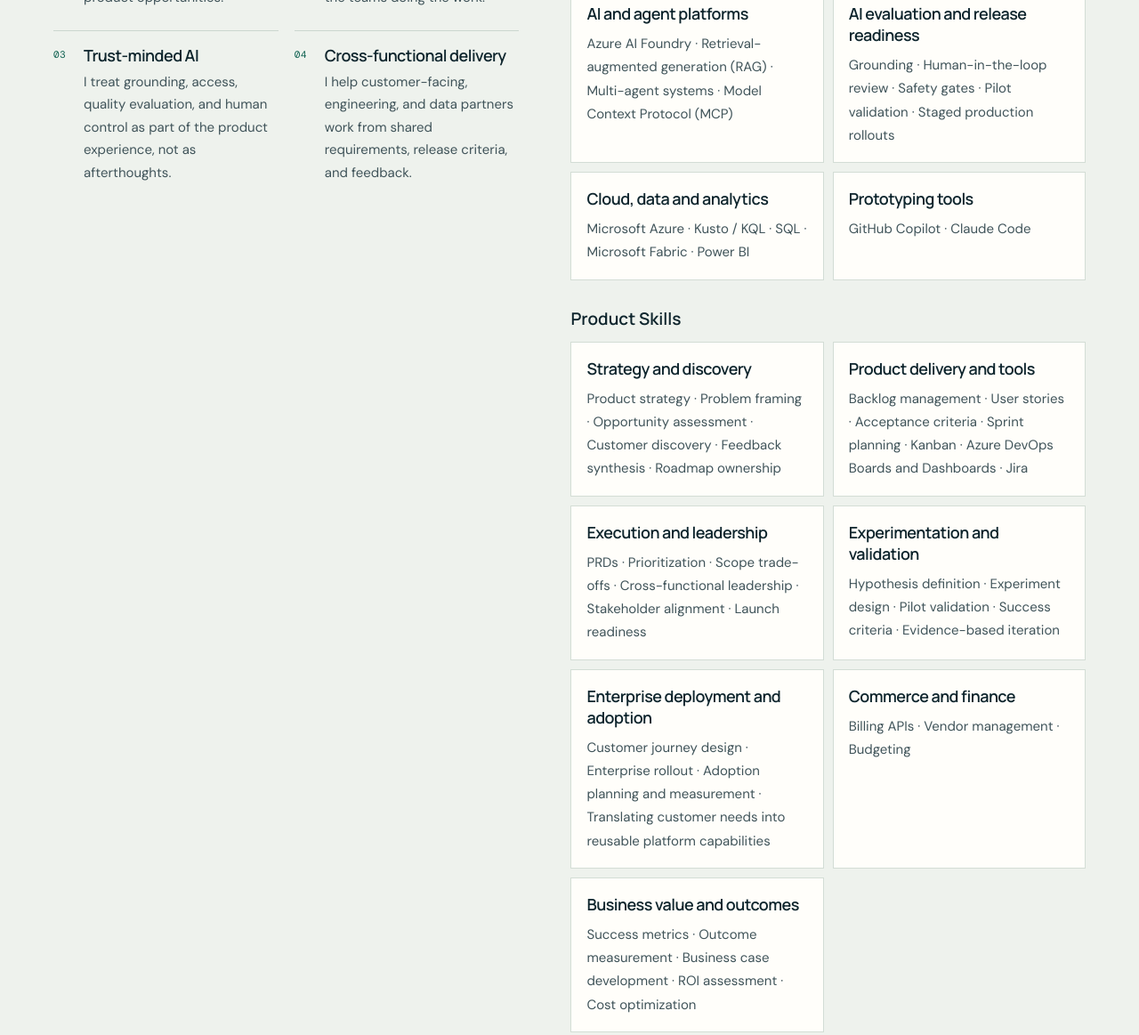
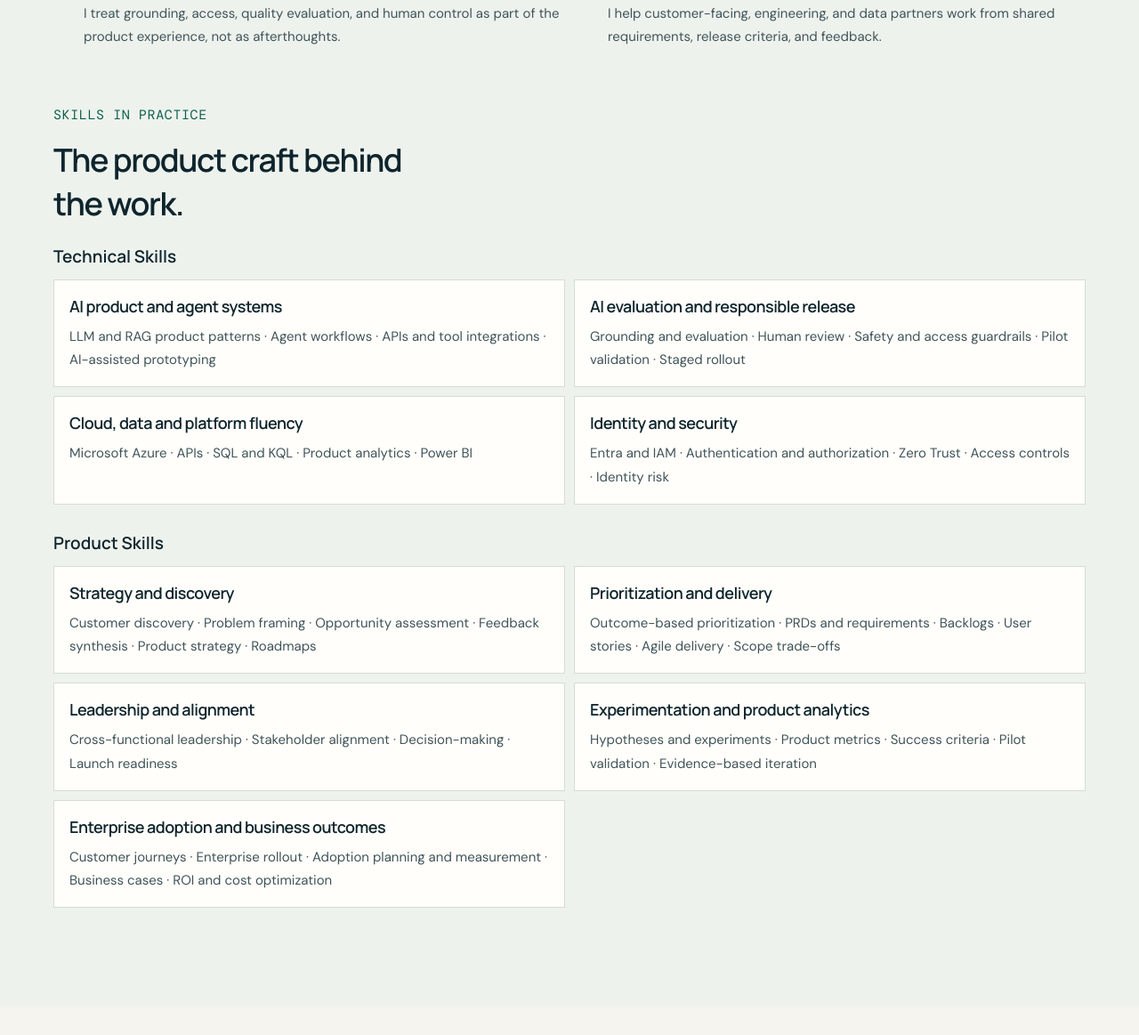
Before and after one commit to HarpreetSMatharoo/harpreetsmatharoo.github.io, a plain HTML site: page index.html in a window 1280 px wide. Shown: the part 3417-4580 px from the top of the page at 89% size. Drawn offline with nearby package versions, Linux system fonts and the light colour scheme.

Commit message:
Stack portfolio details and refine skills
Co-authored-by: Copilot <223556219+Copilot@users.noreply.github.com>

```diff
--- a/index.html
+++ b/index.html
@@ -269,28 +269,20 @@
                 <h4 class="skills-category-title" id="technical-skills-title">Technical Skills</h4>
                 <div class="skills-grid">
                   <article class="skill-group">
-                    <h5>Entra</h5>
-                    <p>Identity and access management · OAuth · SAML · OIDC · Easy Auth · B2C</p>
+                    <h5>AI product and agent systems</h5>
+                    <p>LLM and RAG product patterns · Agent workflows · APIs and tool integrations · AI-assisted prototyping</p>
                   </article>
                   <article class="skill-group">
-                    <h5>Security and access controls</h5>
-                    <p>Conditional Access · Identity Protection · Zero Trust principles · Identity risk assessment</p>
+                    <h5>AI evaluation and responsible release</h5>
+                    <p>Grounding and evaluation · Human review · Safety and access guardrails · Pilot validation · Staged rollout</p>
                   </article>
                   <article class="skill-group">
-                    <h5>AI and agent platforms</h5>
-                    <p>Azure AI Foundry · Retrieval-augmented generation (RAG) · Multi-agent systems · Model Context Protocol (MCP)</p>
+                    <h5>Cloud, data and platform fluency</h5>
+                    <p>Microsoft Azure · APIs · SQL and KQL · Product analytics · Power BI</p>
                   </article>
                   <article class="skill-group">
-                    <h5>AI evaluation and release readiness</h5>
-                    <p>Grounding · Human-in-the-loop review · Safety gates · Pilot validation · Staged production rollouts</p>
-                  </article>
-                  <article class="skill-group">
-                    <h5>Cloud, data and analytics</h5>
-                    <p>Microsoft Azure · Kusto / KQL · SQL · Microsoft Fabric · Power BI</p>
-                  </article>
-                  <article class="skill-group">
-                    <h5>Prototyping tools</h5>
-                    <p>GitHub Copilot · Claude Code</p>
+                    <h5>Identity and security</h5>
+                    <p>Entra and IAM · Authentication and authorization · Zero Trust · Access controls · Identity risk</p>
                   </article>
                 </div>
               </section>
@@ -299,31 +291,23 @@
                 <div class="skills-grid">
                   <article class="skill-group">
                     <h5>Strategy and discovery</h5>
-                    <p>Product strategy · Problem framing · Opportunity assessment · Customer discovery · Feedback synthesis · Roadmap ownership</p>
+                    <p>Customer discovery · Problem framing · Opportunity assessment · Feedback synthesis · Product strategy · Roadmaps</p>
                   </article>
                   <article class="skill-group">
-                    <h5>Product delivery and tools</h5>
-                    <p>Backlog management · User stories · Acceptance criteria · Sprint planning · Kanban · Azure DevOps Boards and Dashboards · Jira</p>
+                    <h5>Prioritization and delivery</h5>
+                    <p>Outcome-based prioritization · PRDs and requirements · Backlogs · User stories · Agile delivery · Scope trade-offs</p>
                   </article>
                   <article class="skill-group">
-                    <h5>Execution and leadership</h5>
-                    <p>PRDs · Prioritization · Scope trade-offs · Cross-functional leadership · Stakeholder alignment · Launch readiness</p>
+                    <h5>Leadership and alignment</h5>
+                    <p>Cross-functional leadership · Stakeholder alignment · Decision-making · Launch readiness</p>
                   </article>
                   <article class="skill-group">
-                    <h5>Experimentation and validation</h5>
-                    <p>Hypothesis definition · Experiment design · Pilot validation · Success criteria · Evidence-based iteration</p>
+                    <h5>Experimentation and product analytics</h5>
+                    <p>Hypotheses and experiments · Product metrics · Success criteria · Pilot validation · Evidence-based iteration</p>
                   </article>
                   <article class="skill-group">
-                    <h5>Enterprise deployment and adoption</h5>
-                    <p>Customer journey design · Enterprise rollout · Adoption planning and measurement · Translating customer needs into reusable platform capabilities</p>
-                  </article>
-                  <article class="skill-group">
-                    <h5>Commerce and finance</h5>
-                    <p>Billing APIs · Vendor management · Budgeting</p>
-                  </article>
-                  <article class="skill-group">
-                    <h5>Business value and outcomes</h5>
-                    <p>Success metrics · Outcome measurement · Business case development · ROI assessment · Cost optimization</p>
+                    <h5>Enterprise adoption and business outcomes</h5>
+                    <p>Customer journeys · Enterprise rollout · Adoption planning and measurement · Business cases · ROI and cost optimization</p>
                   </article>
                 </div>
               </section>
--- a/styles.css
+++ b/styles.css
@@ -1030,8 +1030,8 @@ h2 {
 
 .approach-details {
   display: grid;
-  grid-template-columns: 0.95fr 1.05fr;
-  gap: 58px;
+  grid-template-columns: 1fr;
+  gap: 64px;
   margin-top: 76px;
 }
 
```
